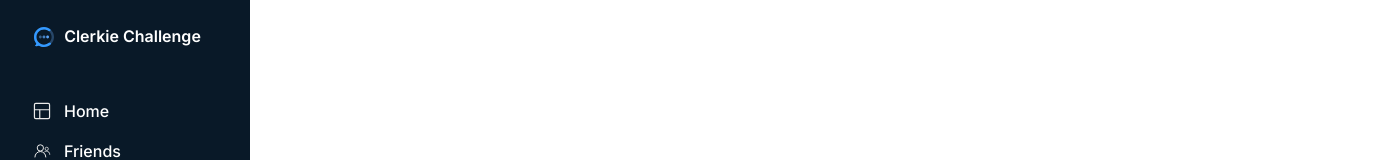
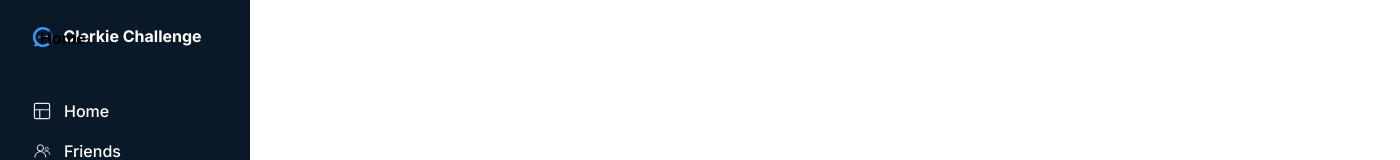
Before and after one commit to isaq98/clerkie-challenge, a Next.js app: page / in a window 1280 px wide. Shown: the top 160 px of the page, 1400 px wide, since content can reach past the window. Built offline with nearby package versions, Linux system fonts and the light colour scheme.

Commit message:
Adding a TopMenu component but need to make changes to pass prop for dynamic update

```diff
--- a/app/page.js
+++ b/app/page.js
@@ -1,12 +1,14 @@
 import Image from 'next/image'
 import styles from './page.module.css'
 import Sidebar from '@/components/Sidebar'
+import TopMenu from '@/components/TopMenu'
 
 export default function Home() {
   return (
     <main>
       <div className="app-container">
         <Sidebar />
+        <TopMenu />
       </div>
     </main>
   )
--- a/components/Sidebar/index.js
+++ b/components/Sidebar/index.js
@@ -1,4 +1,6 @@
 import "./_Sidebar.css";
+
+/* TODO: call topmenu in here so that way we can pass it a prop onClick to display the correct component depending on what sidebar button has been selected */
 
 function Sidebar() {
     const mockNavigationObject = [
@@ -26,7 +28,7 @@ function Sidebar() {
                 <div className="sidebar-header-content">
                     <svg className="clerkie-svg" width="20" height="21" viewBox="0 0 20 21" fill="none" xmlns="http://www.w3.org/2000/svg">
                         <path d="M20 10.0087C20 15.5381 15.4853 20.0087 9.97059 20.0087C8.11765 20.0087 6.39706 19.5087 4.91177 18.6263C4.76471 18.5969 4.52941 18.6557 4.42647 18.6851C3.85294 18.8175 3.17647 19.0087 2.91176 19.0822C1.97059 19.244 1.51471 19.1704 1.26471 19.0087C1.05882 18.8763 1.10294 18.7146 1.11765 18.6851C1.14706 18.5969 1.19118 18.5675 1.26471 18.4793C1.36765 18.3763 1.54412 18.244 1.83824 17.8469C2.22059 17.2587 2.30882 16.6116 2.29412 16.3469C0.852941 14.6263 0 12.4057 0 10.0087C0 4.47926 4.45588 0.0380859 9.97059 0.0380859C15.4853 0.0380859 20 4.47926 20 10.0087ZM9.97059 17.6263C14.1618 17.6263 17.6176 14.1999 17.6176 10.0087C17.6176 5.8175 14.1618 2.42044 9.97059 2.42044C5.77941 2.42044 2.39706 5.8175 2.39706 10.0087C2.39706 14.1999 5.77941 17.6263 9.97059 17.6263Z" fill="#274769"/>
-                        <path fill-rule="evenodd" clip-rule="evenodd" d="M16.4853 2.43515C14.7353 0.935145 12.4706 0.0380859 9.98529 0.0380859C4.47059 0.0380859 0 4.50868 0 10.0381C0 12.4499 0.852941 14.6557 2.26471 16.3763C2.27941 16.6557 2.17647 17.2587 1.79412 17.8469C1.5 18.244 1.33824 18.391 1.23529 18.494C1.14706 18.5675 1.11765 18.6116 1.08824 18.6999C1.07353 18.7293 1.07353 18.9204 1.27941 19.0528C1.52941 19.2146 1.98529 19.2734 2.92647 19.1263C3.19118 19.0528 3.88235 18.8616 4.44118 18.7293C4.54412 18.6999 4.79412 18.641 4.92647 18.6704C6.41177 19.5528 8.14706 20.0528 9.98529 20.0528C12.6471 20.0528 15.0735 19.0087 16.8676 17.3028C17 17.1263 17.0294 16.8763 17.0441 16.8028C17.0735 16.1116 16.3971 15.7881 16.2647 15.7293C15.8529 15.5381 15.1471 15.6999 14.8824 15.8469C13.5588 16.9646 11.8529 17.641 9.98529 17.641C5.79412 17.641 2.41176 14.244 2.41176 10.0528C2.41176 5.86162 5.80882 2.46456 9.98529 2.46456C11.6765 2.46456 13.25 3.02338 14.5147 3.96456L14.5 3.94985C14.6176 4.03809 15.0147 4.28809 15.7353 4.00868C16.0588 3.89103 16.5882 3.46456 16.6471 3.18515C16.6912 2.92044 16.5735 2.61162 16.4853 2.43515Z" fill="#3399FF"/>
+                        <path fillRule="evenodd" clipRule="evenodd" d="M16.4853 2.43515C14.7353 0.935145 12.4706 0.0380859 9.98529 0.0380859C4.47059 0.0380859 0 4.50868 0 10.0381C0 12.4499 0.852941 14.6557 2.26471 16.3763C2.27941 16.6557 2.17647 17.2587 1.79412 17.8469C1.5 18.244 1.33824 18.391 1.23529 18.494C1.14706 18.5675 1.11765 18.6116 1.08824 18.6999C1.07353 18.7293 1.07353 18.9204 1.27941 19.0528C1.52941 19.2146 1.98529 19.2734 2.92647 19.1263C3.19118 19.0528 3.88235 18.8616 4.44118 18.7293C4.54412 18.6999 4.79412 18.641 4.92647 18.6704C6.41177 19.5528 8.14706 20.0528 9.98529 20.0528C12.6471 20.0528 15.0735 19.0087 16.8676 17.3028C17 17.1263 17.0294 16.8763 17.0441 16.8028C17.0735 16.1116 16.3971 15.7881 16.2647 15.7293C15.8529 15.5381 15.1471 15.6999 14.8824 15.8469C13.5588 16.9646 11.8529 17.641 9.98529 17.641C5.79412 17.641 2.41176 14.244 2.41176 10.0528C2.41176 5.86162 5.80882 2.46456 9.98529 2.46456C11.6765 2.46456 13.25 3.02338 14.5147 3.96456L14.5 3.94985C14.6176 4.03809 15.0147 4.28809 15.7353 4.00868C16.0588 3.89103 16.5882 3.46456 16.6471 3.18515C16.6912 2.92044 16.5735 2.61162 16.4853 2.43515Z" fill="#3399FF"/>
                         <path d="M13.6032 11.435C14.3826 11.435 15.0297 10.8026 15.0297 10.0085C15.0297 9.21438 14.3973 8.58203 13.6032 8.58203C12.8091 8.58203 12.1768 9.21438 12.1768 10.0085C12.1768 10.8026 12.8238 11.435 13.6032 11.435Z" fill="#59A2F6"/>
                         <path d="M9.97139 11.435C10.7508 11.435 11.3979 10.8026 11.3979 10.0085C11.3979 9.21438 10.7655 8.58203 9.97139 8.58203C9.17728 8.58203 8.54492 9.21438 8.54492 10.0085C8.54492 10.8026 9.17728 11.435 9.97139 11.435Z" fill="#4480C2"/>
                         <path d="M6.33858 11.435C7.11799 11.435 7.76505 10.8026 7.76505 10.0085C7.76505 9.21438 7.1327 8.58203 6.33858 8.58203C5.54446 8.58203 4.91211 9.21438 4.91211 10.0085C4.91211 10.7879 5.54446 11.435 6.33858 11.435Z" fill="#375D86"/>
--- /dev/null
+++ b/components/TopMenu/_TopMenu.css
@@ -0,0 +1,26 @@
+.top-menu {
+    width: 1400px;
+    height: 80px;
+    left: 250px;
+    top: 0px;
+    background: #FFFFFF;
+    box-shadow: 0px 4px 4px rgba(162, 162, 162, 0.1);
+}
+
+.top-menu-header-text {
+    position: absolute;
+    width: 52px;
+    height: 22px;
+    left: 40px;
+    top: 29px;
+}
+
+h4 {
+    margin: 0;
+    font-style: normal;
+    font-weight: 700;
+    font-size: 16px;
+    line-height: 19px;
+  }
+
+  /* TOOD: handle top menu width */
--- /dev/null
+++ b/components/TopMenu/index.js
@@ -0,0 +1,12 @@
+import './_TopMenu.css';
+
+function TopMenu(props) {
+    const { pageName } = props;
+    return (
+        <div className="top-menu">
+            <h4 className="top-menu-header-text">Home</h4>
+        </div>
+    )
+}
+
+export default TopMenu;
```
